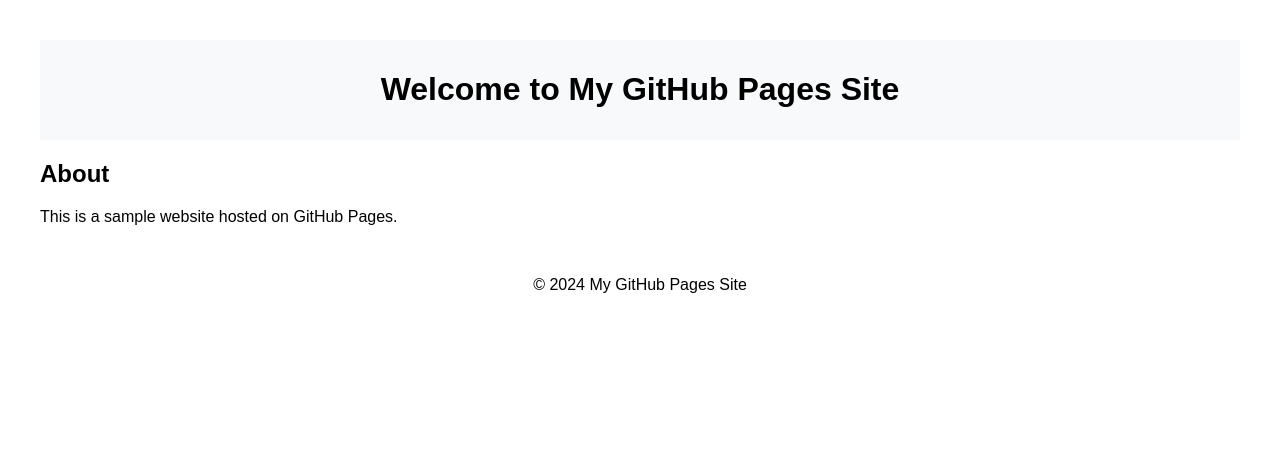
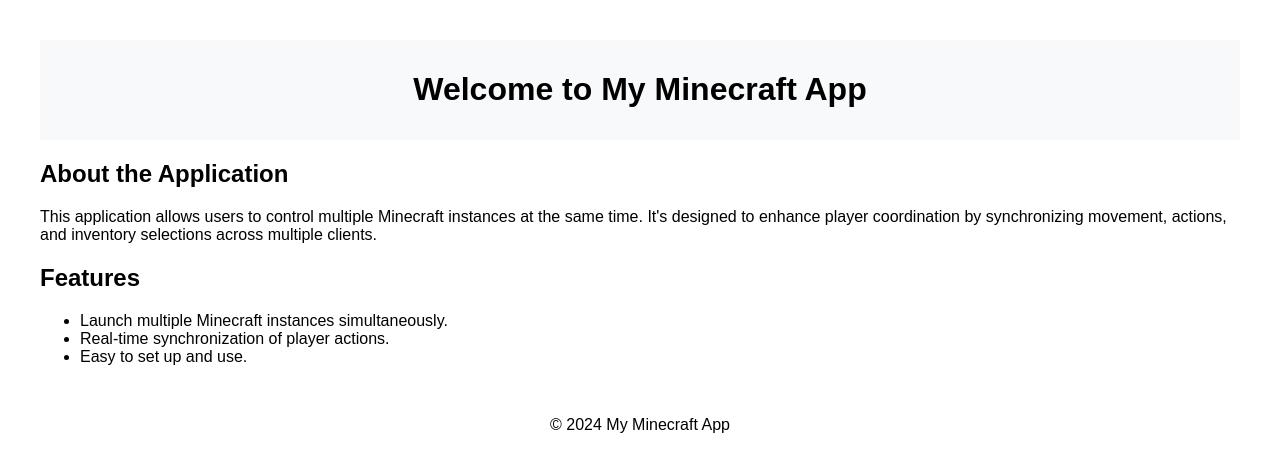
Before and after one commit to LikeCommandBlock/LikeCommandBlock.github.io, a plain HTML site: page index.html in a window 1280 px wide. Drawn offline with Linux system fonts and the light colour scheme.

Commit message:
Update index.html

```diff
--- a/index.html
+++ b/index.html
@@ -3,7 +3,7 @@
 <head>
     <meta charset="UTF-8">
     <meta name="viewport" content="width=device-width, initial-scale=1.0">
-    <title>My GitHub Pages Site</title>
+    <title>My Minecraft App</title>
     <style>
         body {
             font-family: Arial, sans-serif;
@@ -25,16 +25,25 @@
 </head>
 <body>
     <header>
-        <h1>Welcome to My GitHub Pages Site</h1>
+        <h1>Welcome to My Minecraft App</h1>
     </header>
 
     <section>
-        <h2>About</h2>
-        <p>This is a sample website hosted on GitHub Pages.</p>
+        <h2>About the Application</h2>
+        <p>This application allows users to control multiple Minecraft instances at the same time. It's designed to enhance player coordination by synchronizing movement, actions, and inventory selections across multiple clients.</p>
+    </section>
+
+    <section>
+        <h2>Features</h2>
+        <ul>
+            <li>Launch multiple Minecraft instances simultaneously.</li>
+            <li>Real-time synchronization of player actions.</li>
+            <li>Easy to set up and use.</li>
+        </ul>
     </section>
 
     <footer>
-        <p>&copy; 2024 My GitHub Pages Site</p>
+        <p>&copy; 2024 My Minecraft App</p>
     </footer>
 </body>
 </html>
```
